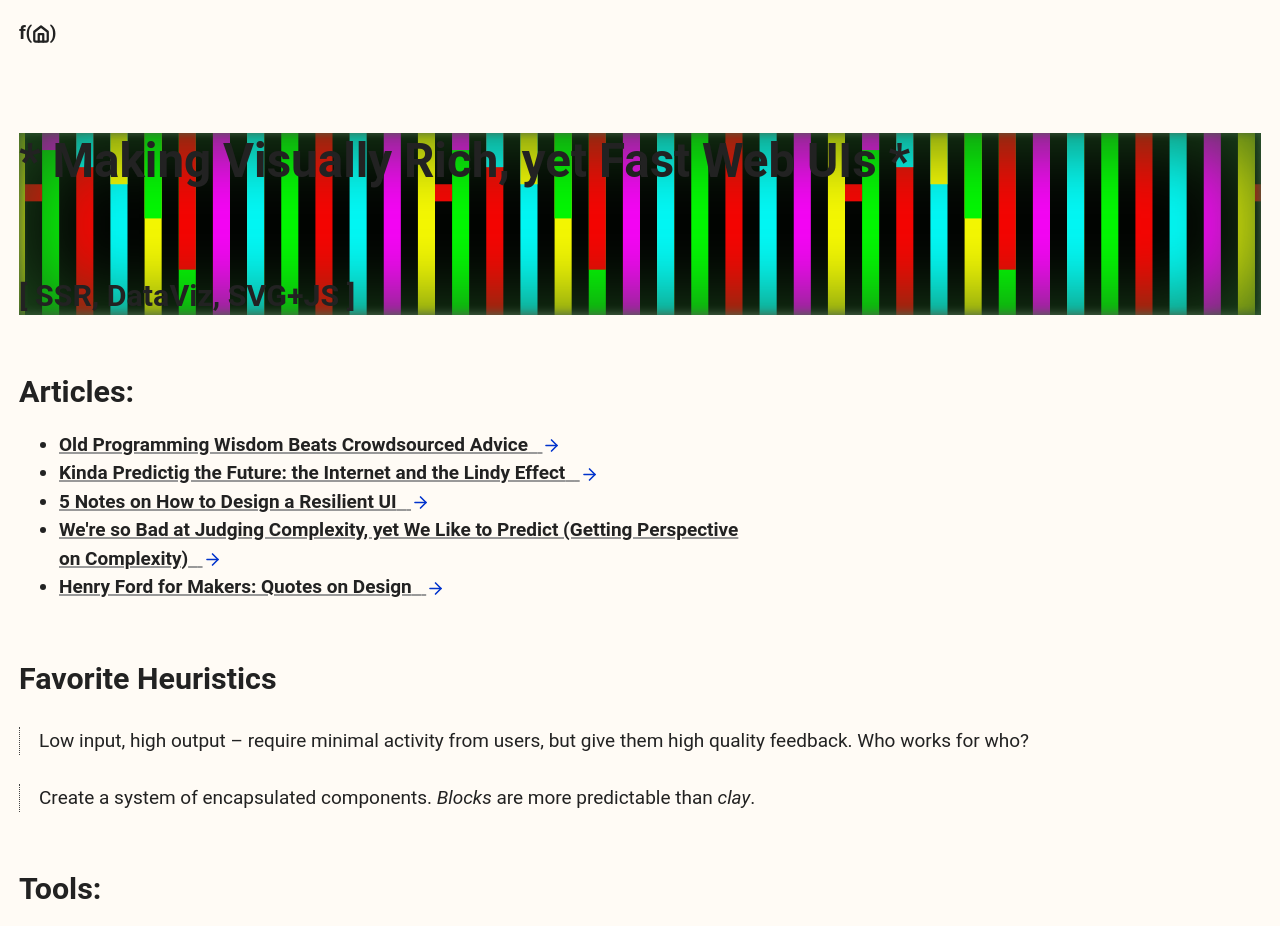
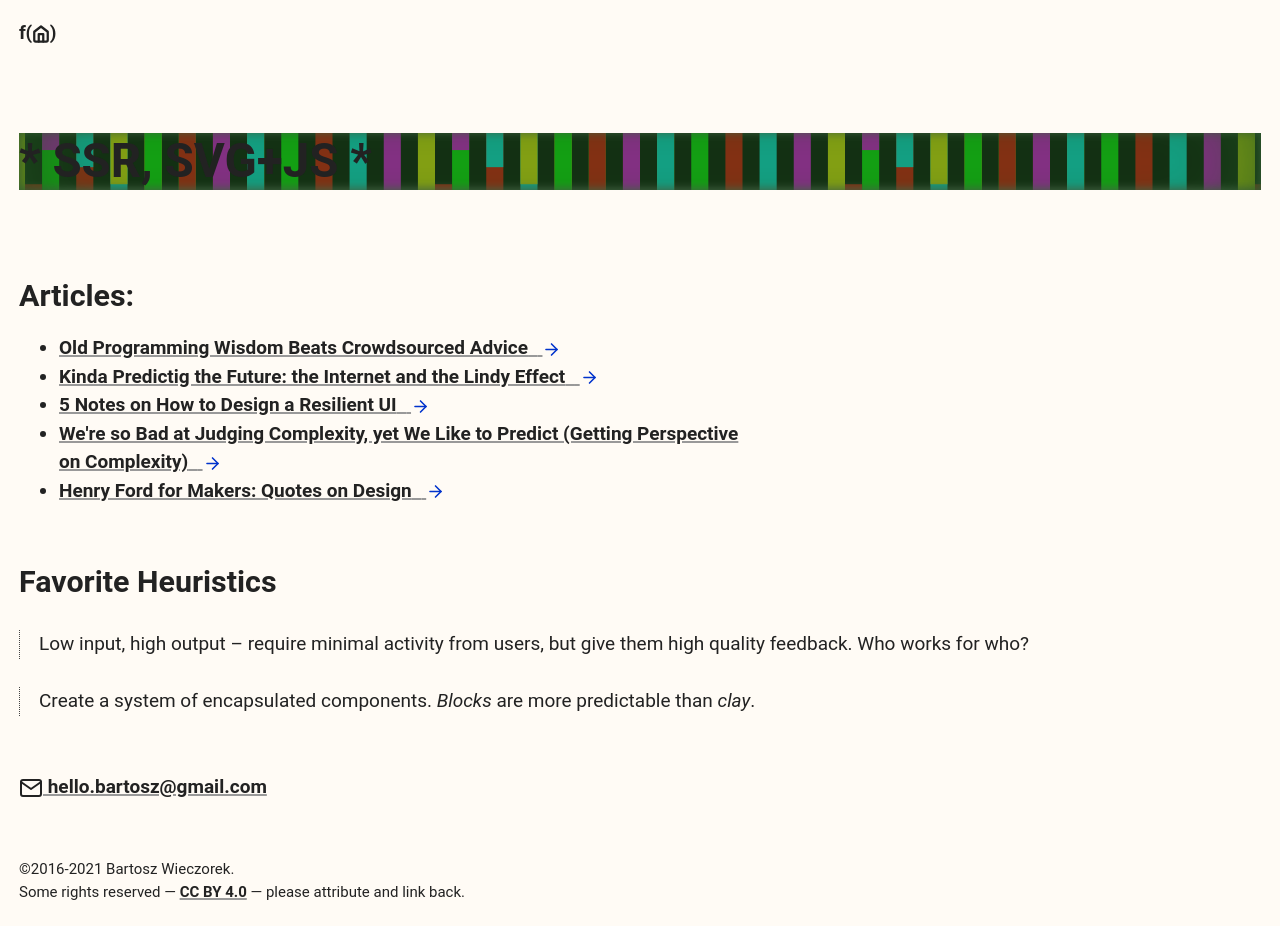
Before and after one commit to bart747/platforma, a Next.js app: page / in a window 1280 px wide. Shown: the top 926 px of the page. Built offline with nearby package versions, Linux system fonts and the light colour scheme.

Commit message:
add custom _document.js and change config 'lang' tag related

```diff
--- a/components/headerHome.tsx
+++ b/components/headerHome.tsx
@@ -2,8 +2,7 @@ function HeaderHome () {
   return (
     <header className="bg-gray-900 max-w-xl text-green-400 font-mono rounded-md">
       <div className="header-content bg-gray-900 px-4 py-20 rounded-md text-xl font-normal">
-        <h1 className="text-lg mt-4 mb-8 font-normal">* Making Visually Rich, yet Fast Web UIs *</h1>
-        <h2 className="text-lg mt-4 mb-4 font-normal">[ SSR, DataViz, SVG+JS ]</h2>
+        <h1 className="text-lg mt-4 mb-4 font-normal">* SSR, SVG+JS *</h1>
       </div>
       <style jsx>{`
         header {
--- a/next.config.js
+++ b/next.config.js
@@ -7,13 +7,5 @@ module.exports = {
       },
    )
     return config
-  },
-  i18n: {
-    // These are all the locales you want to support in
-    // your application
-    locales: ['en-US'],
-    // This is the default locale you want to be used when visiting
-    // a non-locale prefixed path e.g. `/hello`
-    defaultLocale: 'en-US',
   }
 }
--- /dev/null
+++ b/pages/_document.js
@@ -0,0 +1,22 @@
+import Document, { Html, Head, Main, NextScript } from 'next/document'
+
+class MyDocument extends Document {
+  static async getInitialProps(ctx) {
+    const initialProps = await Document.getInitialProps(ctx)
+    return { ...initialProps }
+  }
+
+  render() {
+    return (
+      <Html lang="en">
+        <Head />
+        <body>
+          <Main />
+          <NextScript />
+        </body>
+      </Html>
+    )
+  }
+}
+
+export default MyDocument
--- a/pages/index.tsx
+++ b/pages/index.tsx
@@ -5,7 +5,7 @@ import HeaderHome from '../components/headerHome'
 import Footer from '../components/footer'
 import Heuristics from '../components/heuristics'
 import ArticleList from '../components/articleList'
-import ToolList from '../components/toolList'
+// import ToolList from '../components/toolList'
 import GetEmail from '../util/getEmail'
 
 export default function Home () {
@@ -26,7 +26,7 @@ export default function Home () {
         <main className="max-w-xl">
           <ArticleList />
           <Heuristics />
-          <ToolList />
+
         </main>
         <span id="email" className=""></span>
         <Footer />
```
Also changed, not shown: 19 other files (tests, documents, lock files or other folders).
